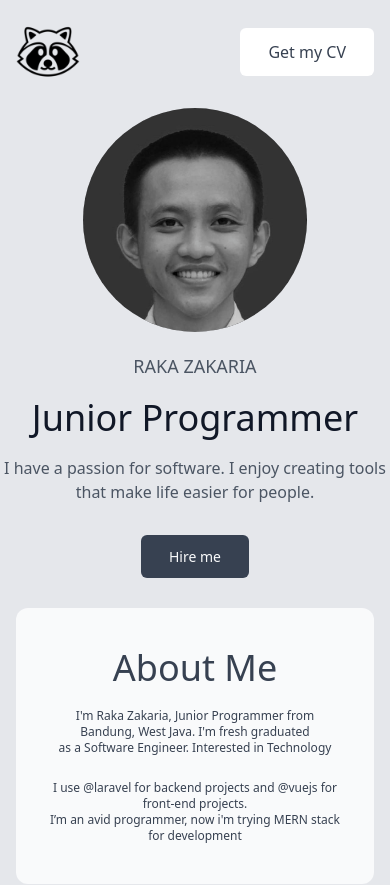
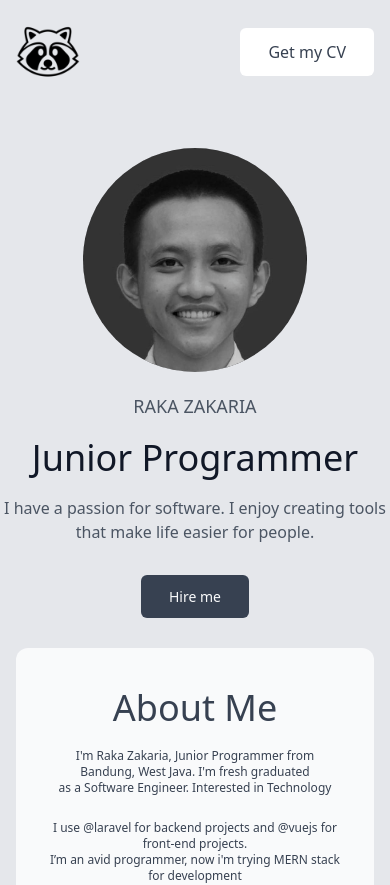
Before and after one commit to mrz-f0Th/Portfolio, a Vue app: page / in a window 390 px wide. Shown: the top 885 px of the page. Built offline with nearby package versions, Linux system fonts and the light colour scheme.

Commit message:
display mobile

```diff
--- a/src/components/layout/Layout.vue
+++ b/src/components/layout/Layout.vue
@@ -36,14 +36,14 @@
         </svg>
       </span>
     </div>
-    <Navbar />
+    <Navbar class="pb-10" />
     <Jumbotron />
     <AboutMe />
     <Porto />
     <Skills />
     <ContactMe />
-    <footer class="">
-      <span class="text-gray-700 flex items-center justify-center h-10 bg-slate-200">made with
+    <footer class="text-gray-700 h-7">
+      <span class="flex items-center justify-center">made with
         <svg xmlns="http://www.w3.org/2000/svg" class="h-5 w-5 mx-1" viewBox="0 0 20 20" fill="currentColor">
   <path fill-rule="evenodd" d="M3.172 5.172a4 4 0 015.656 0L10 6.343l1.172-1.171a4 4 0 115.656 5.656L10 17.657l-6.828-6.829a4 4 0 010-5.656z" clip-rule="evenodd" />
 </svg> <a href="https://github.com/mrz-f0Th" target="_blank" class="underline">rakazzakaria</a></span>
```
